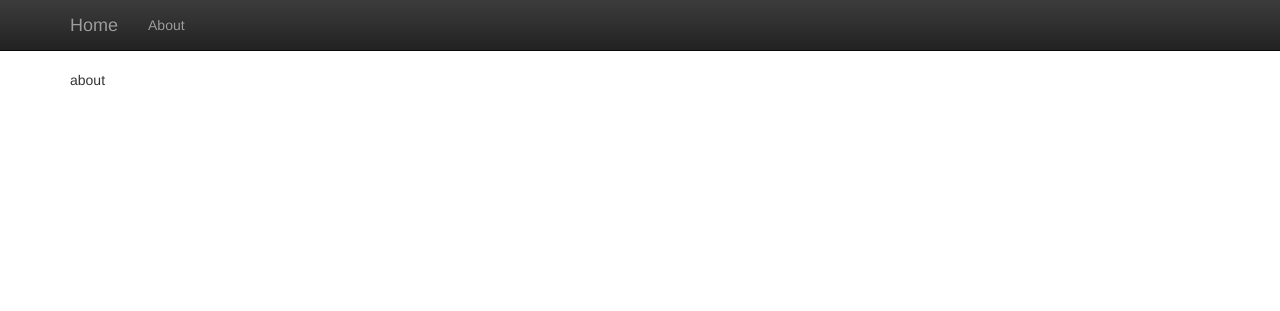
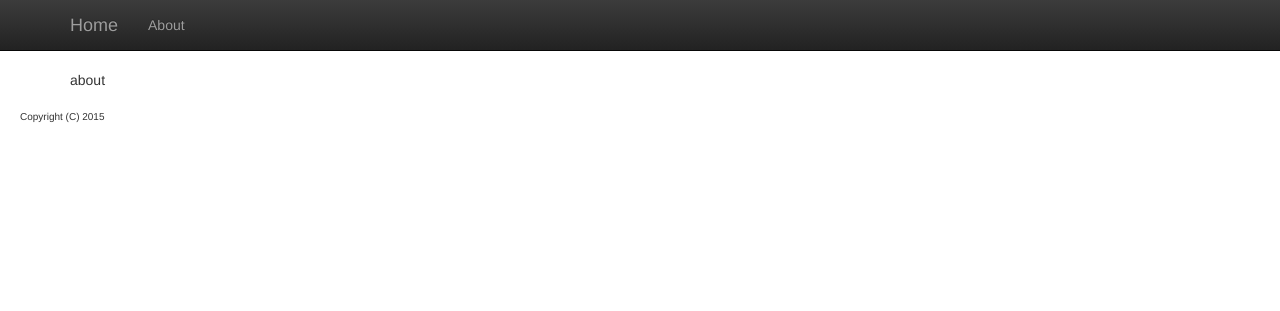
Before and after one commit to hillscottc/nostraflask, a Flask app: page /about in a window 1280 px wide. Shown: the top 311 px of the page. Run offline with Flask 2, Linux system fonts and the light colour scheme; some libraries are stand-ins or nearby versions.

Commit message:
license and copyright

```diff
--- a/templates/layout.html
+++ b/templates/layout.html
@@ -36,7 +36,9 @@
         {% block messages %}{% endblock messages %}
         {% block content %}{% endblock %}
     </div>
-    <div id="footer" style="font-size:x-small;margin:20px"></div>
+    <div id="footer" style="font-size:x-small;margin:20px">
+        Copyright (C) 2015
+    </div>
 
     <script src="{{ url_for('static', filename='js/bootstrap.js') }}"></script>
 
```
Also changed, not shown: LICENSE.txt (added).
